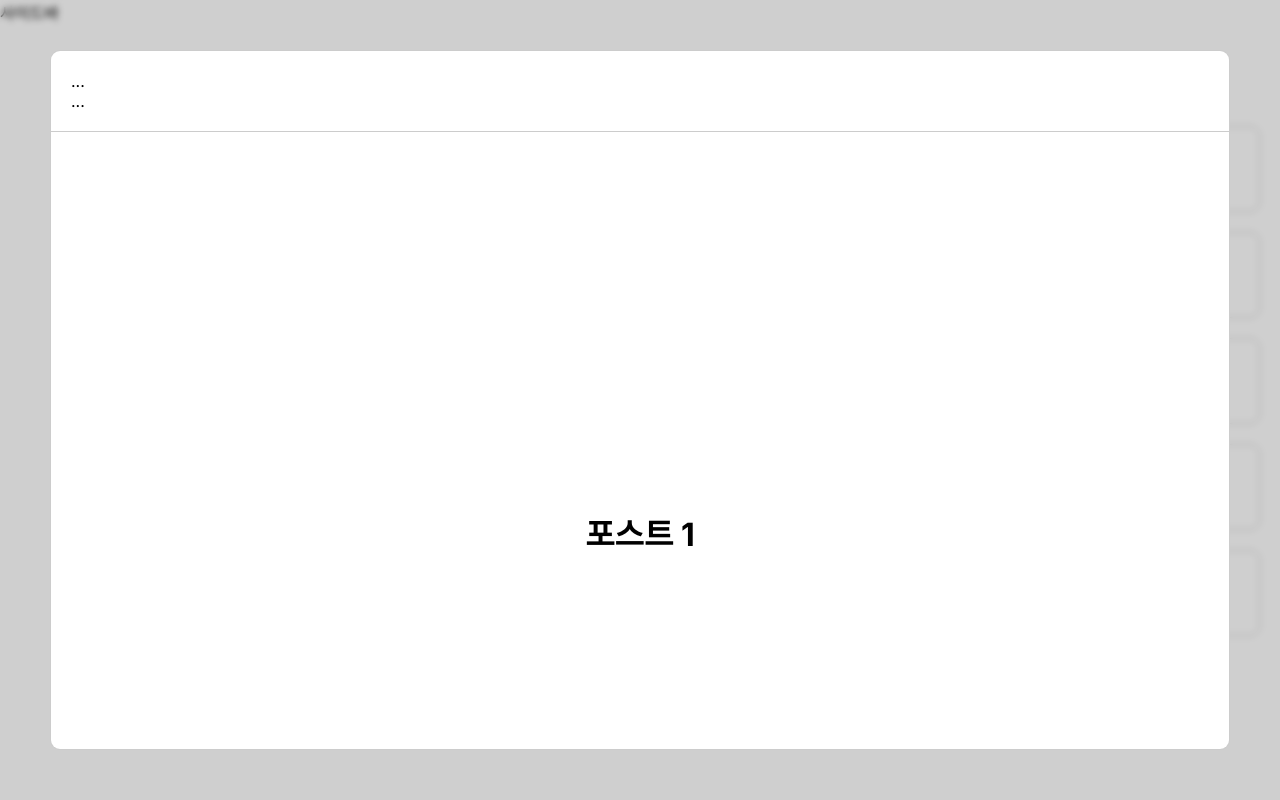
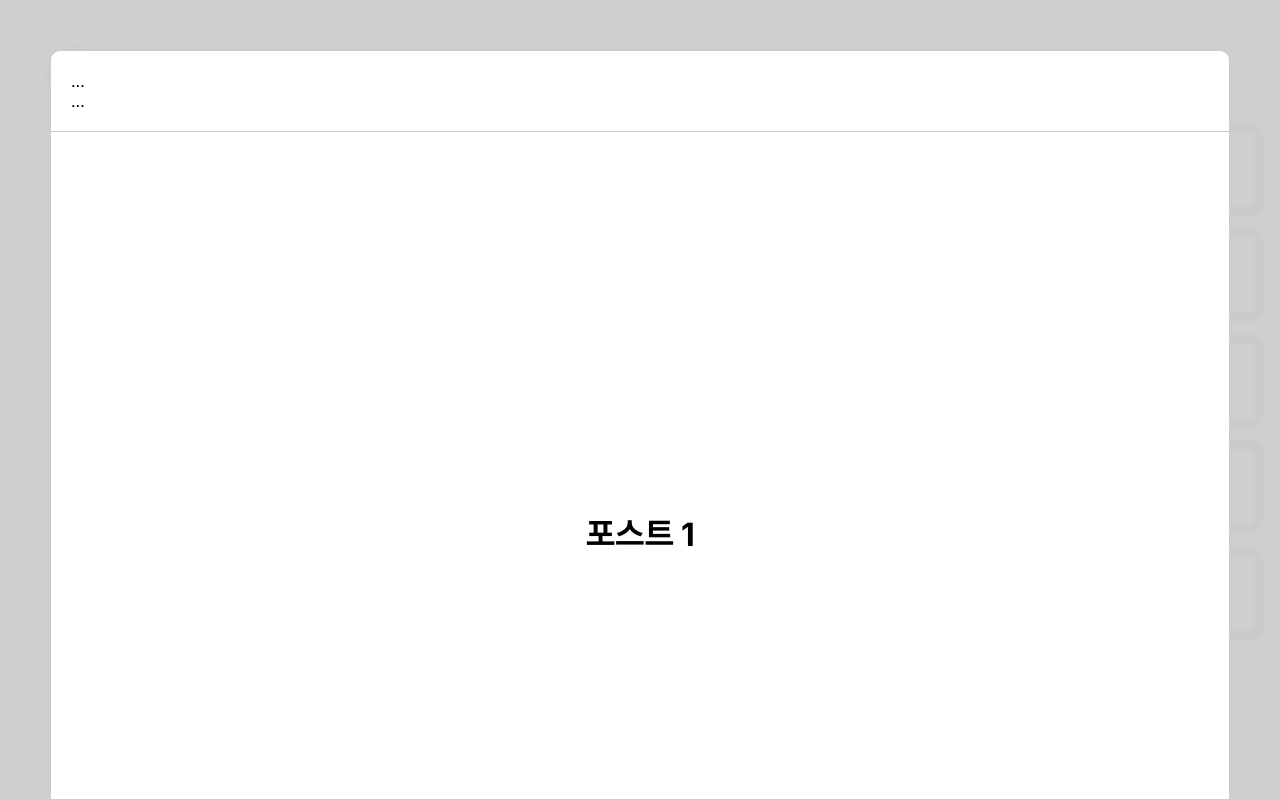
Before and after one commit to namooplus/namoo, a Next.js app in the folder apps/note/: page /posts/1 in a window 1280 px wide. Built offline with nearby package versions, Linux system fonts and the light colour scheme.

Commit message:
feat: modify sidebar

```diff
--- a/apps/note/src/components/PostModal/index.tsx
+++ b/apps/note/src/components/PostModal/index.tsx
@@ -8,8 +8,10 @@ import { useParams } from "next/navigation";
 const popupStyle: CSSProperties = {
   top: "50px",
   left: "50px",
-  bottom: "50px",
+  bottom: "0px",
   right: "50px",
+  borderBottomLeftRadius: 0,
+  borderBottomRightRadius: 0,
 };
 
 const PostModal = ({
--- a/apps/note/src/components/Sidebar/index.module.css
+++ b/apps/note/src/components/Sidebar/index.module.css
@@ -1,3 +1,13 @@
 .wrapper {
-  width: 200px;
+  display: flex;
+  flex-direction: column;
+  align-items: center;
+  padding: 50px;
 }
+
+.logo {
+  width: 50px;
+  height: 50px;
+  border-radius: 50%;
+  background-color: #f0f0f0;
+}
--- a/apps/note/src/components/Sidebar/index.tsx
+++ b/apps/note/src/components/Sidebar/index.tsx
@@ -1,7 +1,11 @@
 import styles from "./index.module.css";
 
 const Sidebar = ({}: Readonly<{}>) => {
-  return <aside className={styles.wrapper}>사이드바</aside>;
+  return (
+    <aside className={styles.wrapper}>
+      <div className={styles.logo} />
+    </aside>
+  );
 };
 
 export default Sidebar;
```
